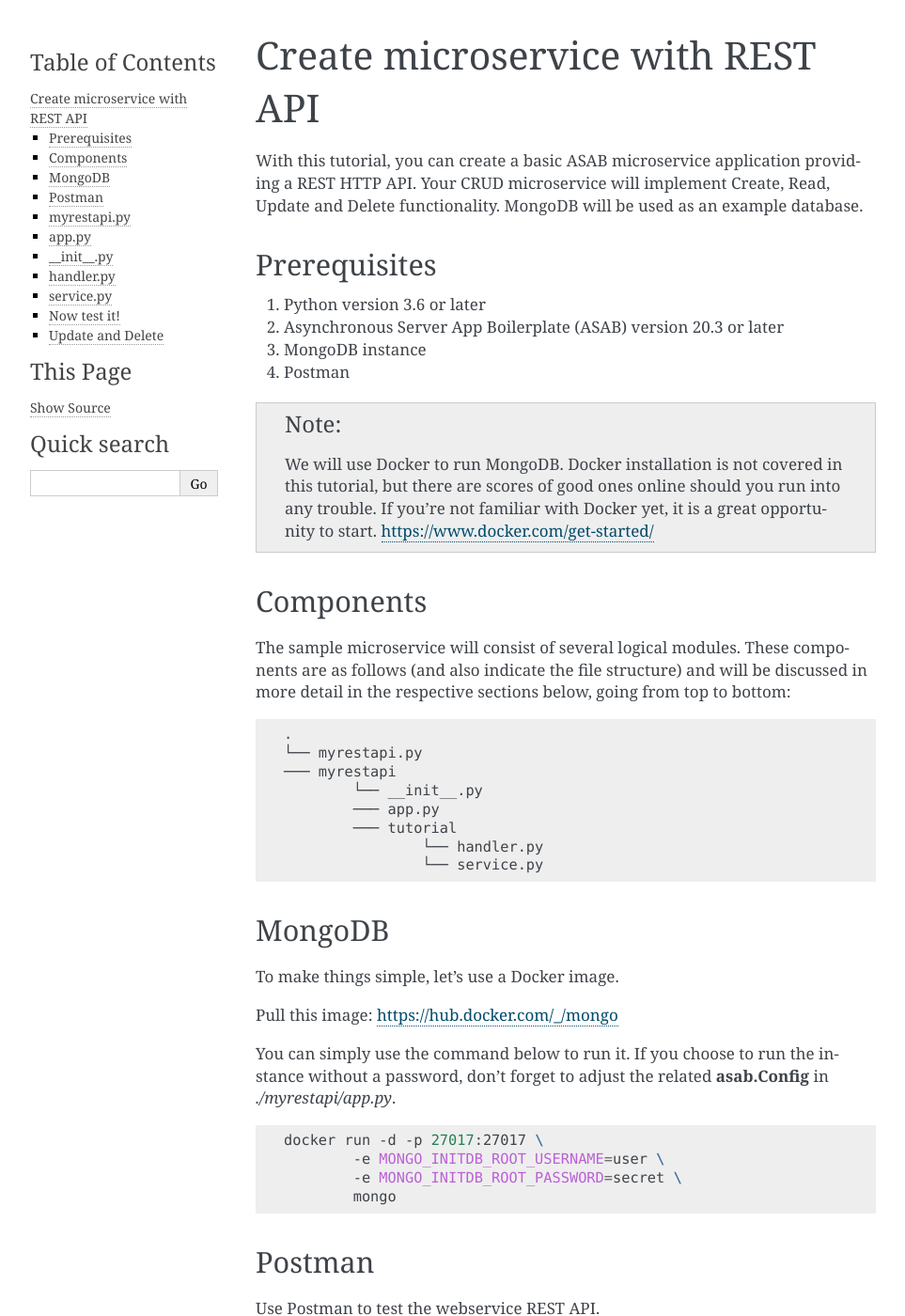
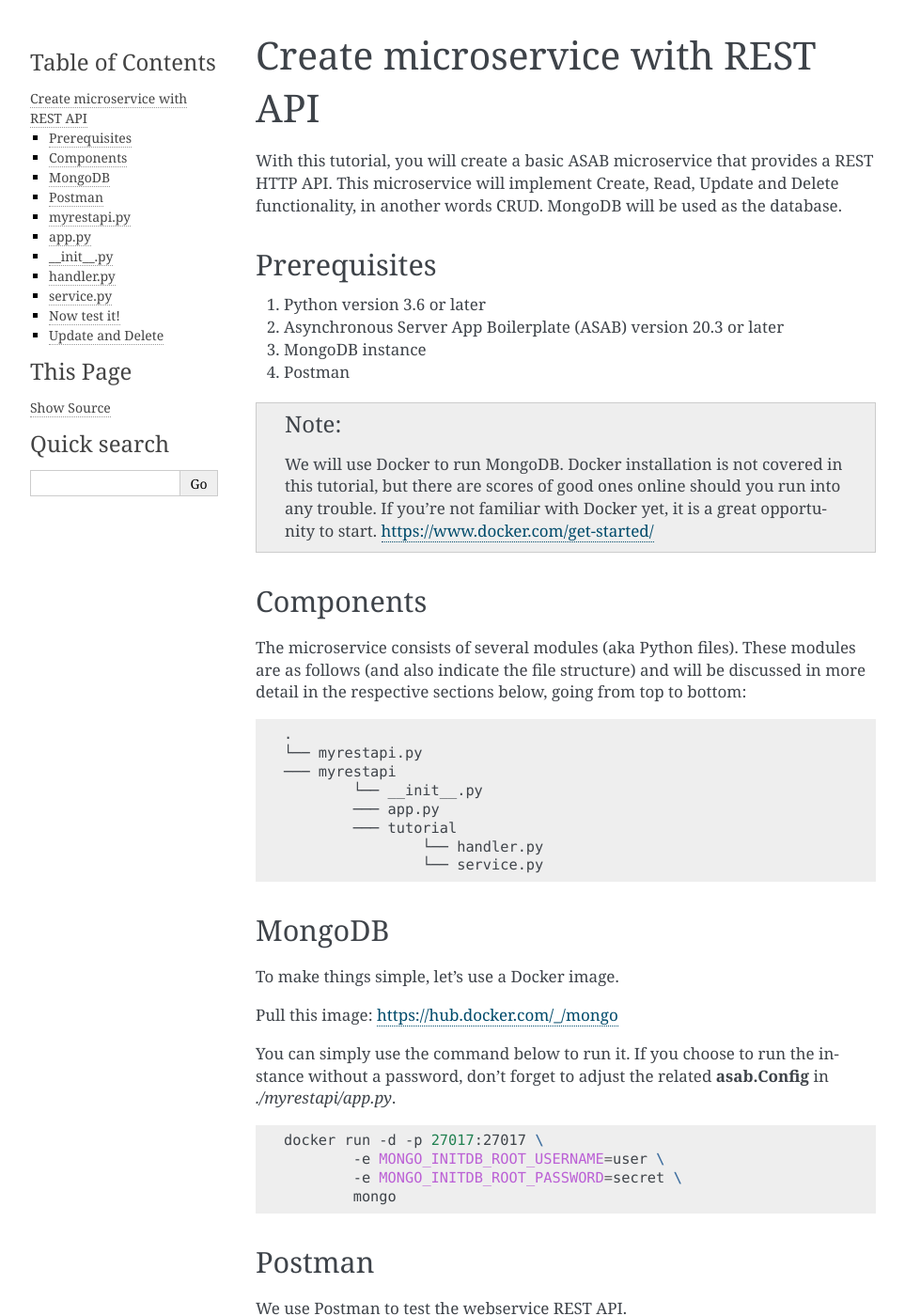
Before and after one commit to TeskaLabs/asab, a Sphinx documentation site: the page built from doc/tutorial/web/chapter2.rst, in a window 1280 px wide and 1400 px high. Shown: the whole window at 94% size, without its empty margins (148-1111 px from the left). Built offline with Sphinx 7.4.7, drawn with Linux system fonts in a browser that asks for light colours; pages that are not in the unit, such as notebooks, are missing from menus; some of the changed text lies outside the part shown.

Commit message:
Update chapter2.rst

```diff
--- a/doc/tutorial/web/chapter2.rst
+++ b/doc/tutorial/web/chapter2.rst
@@ -1,9 +1,9 @@
 Create microservice with REST API
 =================================
 
-With this tutorial, you can create a basic ASAB microservice application providing a REST HTTP API.
-Your CRUD microservice will implement Create, Read, Update and Delete functionality.
-MongoDB will be used as an example database.
+With this tutorial, you will create a basic ASAB microservice that provides a REST HTTP API.
+This microservice will implement Create, Read, Update and Delete functionality, in another words CRUD.
+MongoDB will be used as the database.
 
 
 Prerequisites
@@ -17,11 +17,12 @@
 .. note::
 	We will use Docker to run MongoDB. Docker installation is not covered in this tutorial, but there are scores of good ones online should you run into any trouble. If you're not familiar with Docker yet, it is a great opportunity to start. https://www.docker.com/get-started/
 
+
 Components
 ----------
 
-The sample microservice will consist of several logical modules.
-These components are as follows (and also indicate the file structure) and will be discussed in more detail in the respective sections below, going from top to bottom:
+The microservice consists of several modules (aka Python files).
+These modules are as follows (and also indicate the file structure) and will be discussed in more detail in the respective sections below, going from top to bottom:
 
 .. code::
 
@@ -44,8 +45,9 @@
 Pull this image:
 https://hub.docker.com/_/mongo
 
-You can simply use the command below to run it. If you choose to run the instance without a password, don't forget
-to adjust the related **asab.Config** in `./myrestapi/app.py`.
+You can simply use the command below to run it.
+If you choose to run the instance without a password,
+don't forget to adjust the related **asab.Config** in `./myrestapi/app.py`.
 
 .. code:: bash
 
@@ -58,19 +60,20 @@
 Postman
 -------
 
-Use Postman to test the webservice REST API.
+We use Postman to test the webservice REST API.
 
 You can download it here:
 https://www.postman.com/downloads/
 
-The postman is fairly straightforward to use. You can create your collection of requests, save them, or automatically generate documentation.
+The Postman is fairly straightforward to use.
+You can create your collection of HTTP requests, save them, or automatically generate documentation.
 
 
 myrestapi.py
 ------------
 
-This is where everything starts. Begin with the shebang line, which tells the
-executing operating system **python** should execute this program.
+This is where everything starts.
+Begin with the shebang line, which tells the executing operating system **python** should execute this program.
 
 .. code:: python
 
@@ -80,9 +83,9 @@
 
 .. code:: python
 
-	from myrestapi.app import TutorialApp
+	from myrestapi import TutorialApp
 
-Next, instantiate an object of your TutorialApp class in the __main__ of the application, and run the app:
+Next, instantiate an application class `TutorialApp` in the __main__ of the application, and run it:
 
 .. code:: python
 
@@ -175,11 +179,11 @@
 
 `./myrestapi/tutorial/handler.py`
 
-The handler is where HTTP Rest calls are handled and transformed into the actual (internal) service calls. From another
-perspective, the handler should contain only translation between REST calls and the service interface. No actual
-'business logic' should be here.
-It is strongly suggested to build these CRUD methods one by one and test them straight away. If you haven't set
-up your database test instance yet, now is the time to do it.
+The handler is where HTTP Rest calls are handled and transformed into the actual (internal) service calls.
+From another perspective, the handler should contain only translation between REST calls and the service interface.
+No actual 'business logic' should be here.
+It is strongly suggested to build these CRUD methods one by one and test them straight away.
+If you haven't set up your database test instance yet, now is the time to do it.
 
 As usual, we start by importing modules:
 
@@ -244,10 +248,12 @@
 All of the "logic", be it the specifics of the database connection, additional validations and other
 operations take place in the CRUDService.
 
-POST and PUT requests typically come with data in their body. Providing your `WebContainer` with `JsonExceptionMiddleware` enables you to validate a JSON input
-using `@asab.web.rest.json_schema_handler` decorator and JSON schema (https://json-schema.org/).
+POST and PUT requests typically come with data in their body.
+Providing your `WebContainer` with `JsonExceptionMiddleware` enables you to validate a JSON input using `@asab.web.rest.json_schema_handler` decorator and JSON schema (https://json-schema.org/).
 
-ASAB WebServer is built on top of the aiohttp library. For further details please visit https://docs.aiohttp.org/en/stable/index.html.
+.. note::
+	ASAB WebServer is built on top of the aiohttp library.
+	For further details please visit https://docs.aiohttp.org/en/stable/index.html.
 
 
 service.py
```
Also changed, not shown: other parts of doc/tutorial/web/chapter2.rst (+14 -13 lines).
